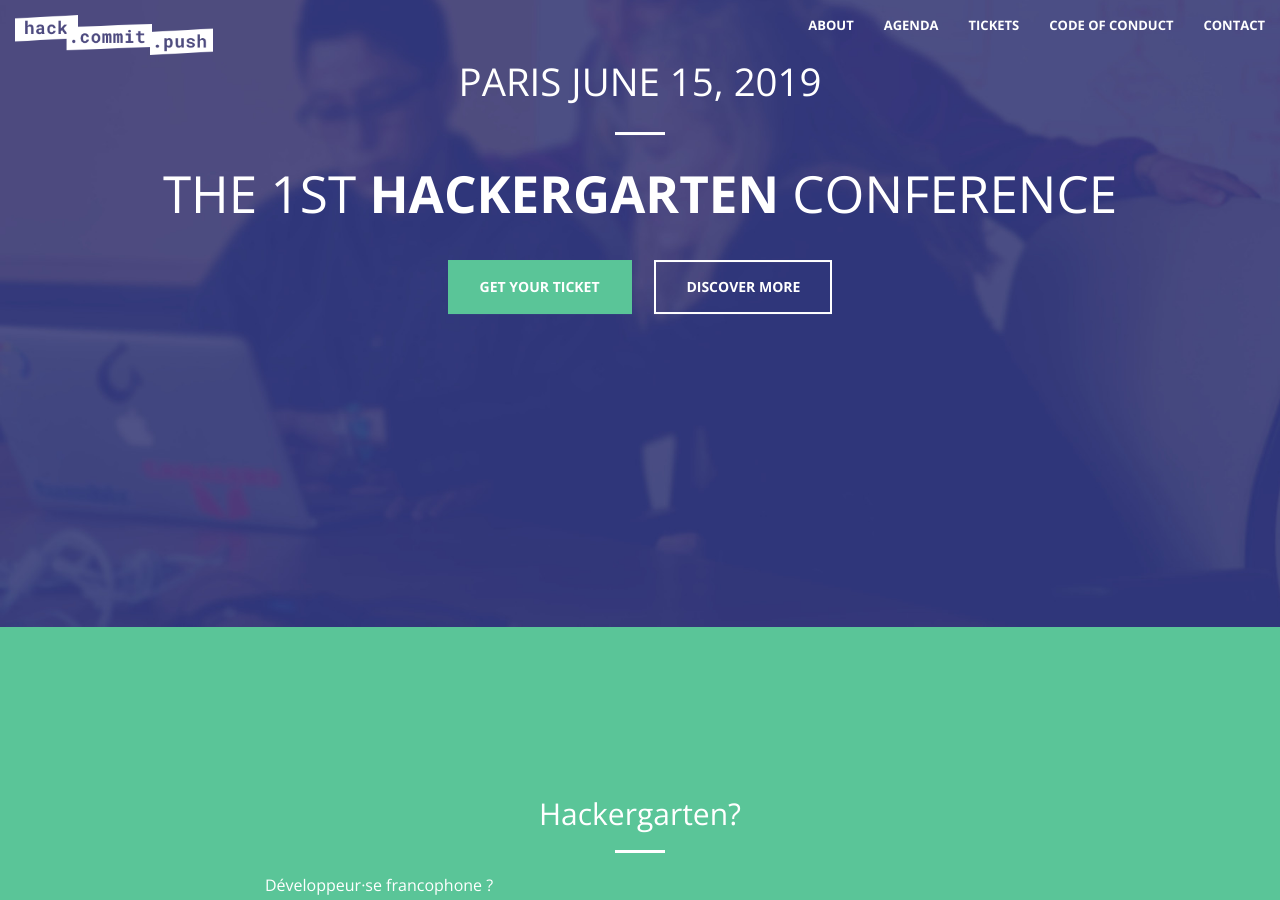
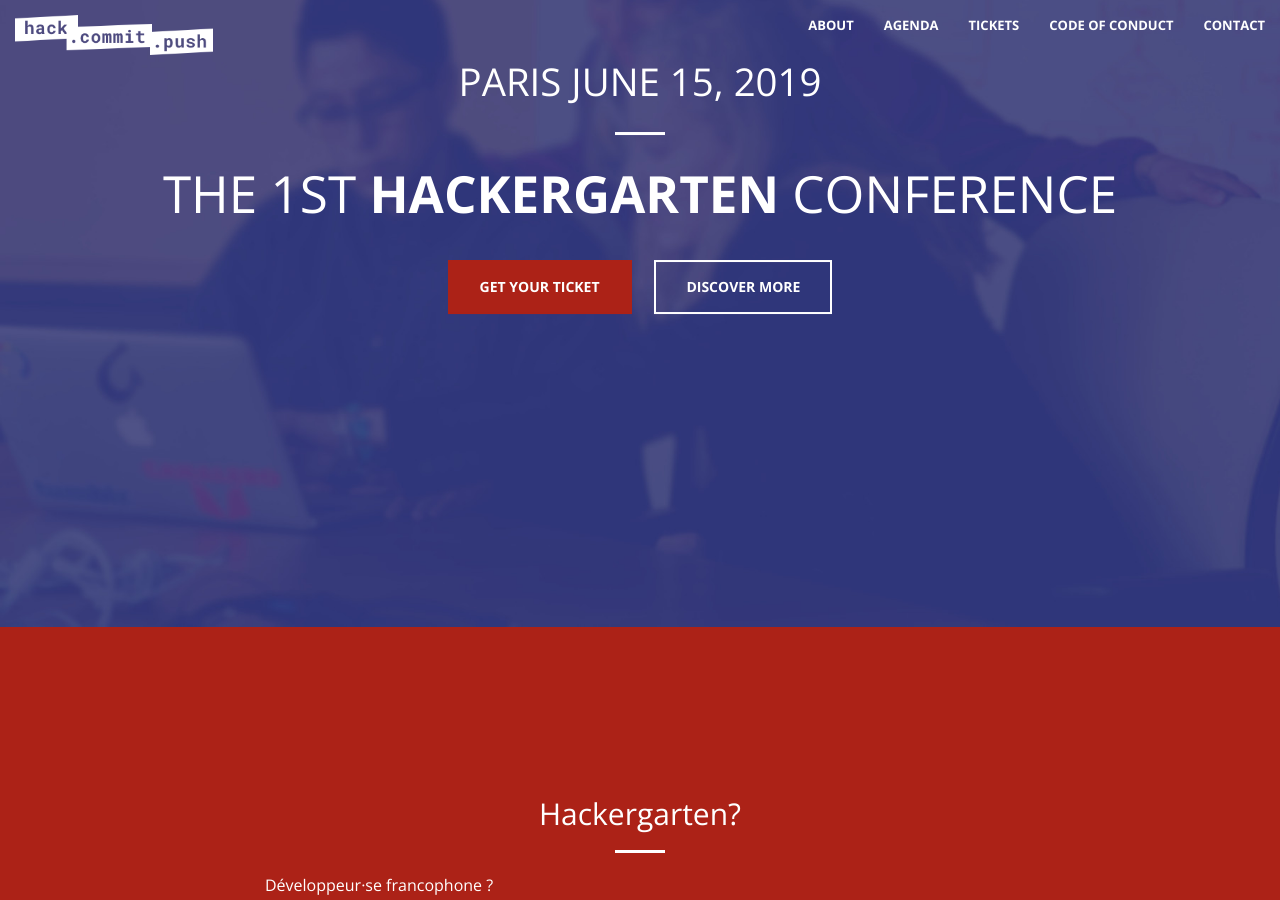
Before and after one commit to hackergarten/Paris2019, a Jekyll site: the page built from index.html, in a window 1280 px wide and 900 px high, scrolled down 273 px. Built offline with Jekyll 4.4.1, drawn with Linux system fonts in a browser that asks for light colours.

Commit message:
Replace green with red

```diff
--- a/css/main.scss
+++ b/css/main.scss
@@ -4,7 +4,7 @@
 @charset "utf-8";
 
 $spacing-unit:     	3vw;
-$theme-primary: 	#5AC598;
+$theme-primary: 	#ac2217;
 $secondary-color:	#31357a;
 $theme-dark: 		#222;
 $text-color:		white;
```
